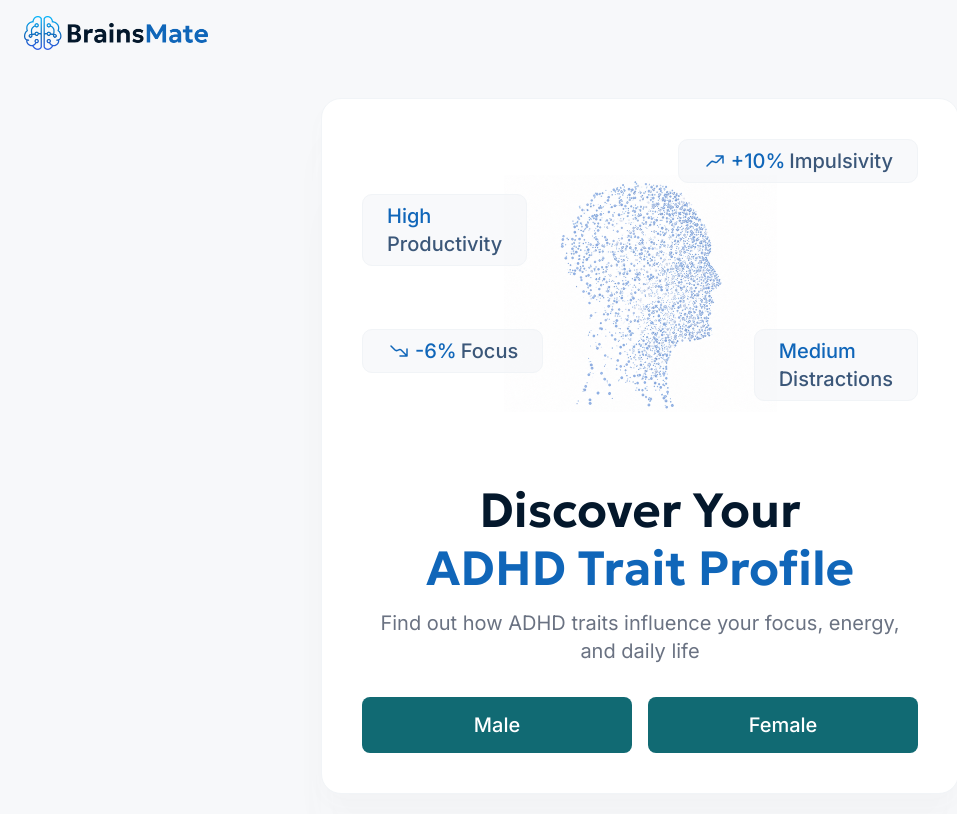
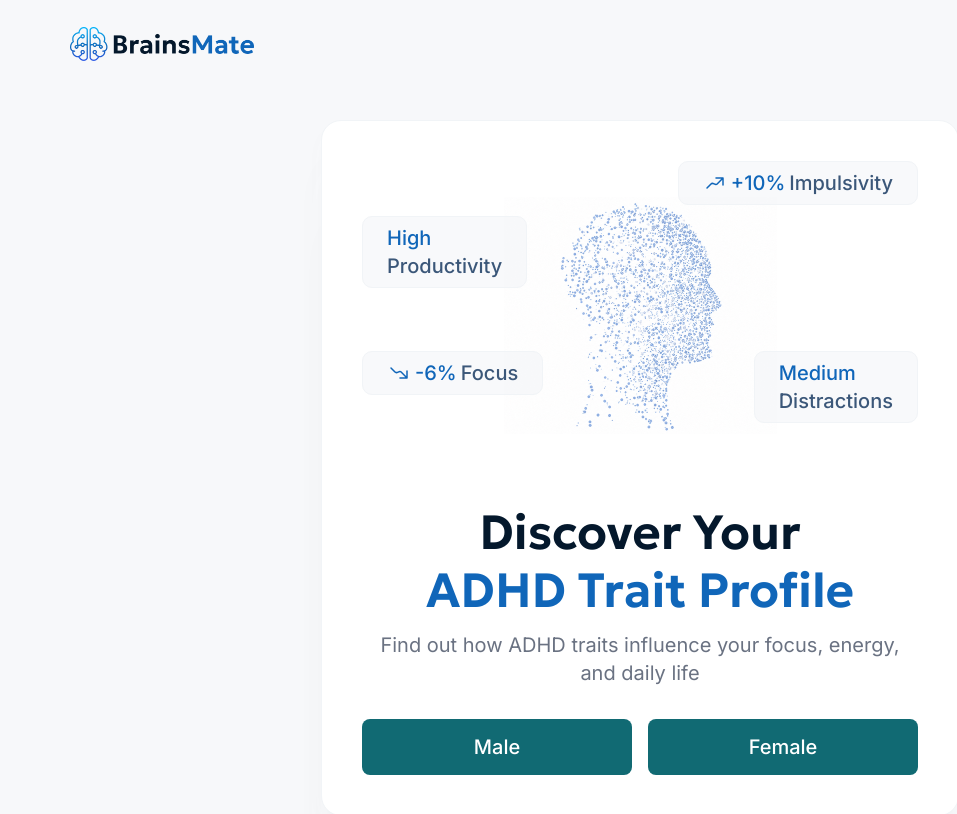
Before and after one commit to ilo667/adhdtest, a Next.js app in the folder frontend/: page / in a window 1280 px wide. Shown: the top 814 px of the page, without its empty margins (0-957 px from the left). Built offline with nearby package versions, Linux system fonts and the light colour scheme.

Commit message:
Landing: update header padding to 27px 70px, align card to top

```diff
--- a/frontend/app/page.tsx
+++ b/frontend/app/page.tsx
@@ -26,7 +26,7 @@ function FloatingTag({ first, second, icon, style }: { first: string; second: st
 
 export default function LandingPage() {
   return (
-    <main className="flex-1 flex items-center justify-center px-4 py-8">
+    <main className="flex-1 flex items-start justify-center px-4 pt-8 pb-16">
       <div
         className="w-full max-w-[638px] bg-white rounded-[20px] border border-[#F1F4F7] p-10 flex flex-col items-center"
         style={{ boxShadow: "0px 10px 22px 0px #8393A505, 0px 41px 41px 0px #8393A505, 0px 91px 55px 0px #8393A503, 0px 162px 65px 0px #8393A500, 0px 254px 71px 0px #8393A500" }}
--- a/frontend/components/Header.tsx
+++ b/frontend/components/Header.tsx
@@ -2,7 +2,7 @@ import { BrainsMateLogo } from "./BrainsMateLogo";
 
 export function Header() {
   return (
-    <header className="px-6 py-4 flex items-center">
+    <header className="px-[70px] py-[27px] flex items-center">
       <BrainsMateLogo />
     </header>
   );
```
